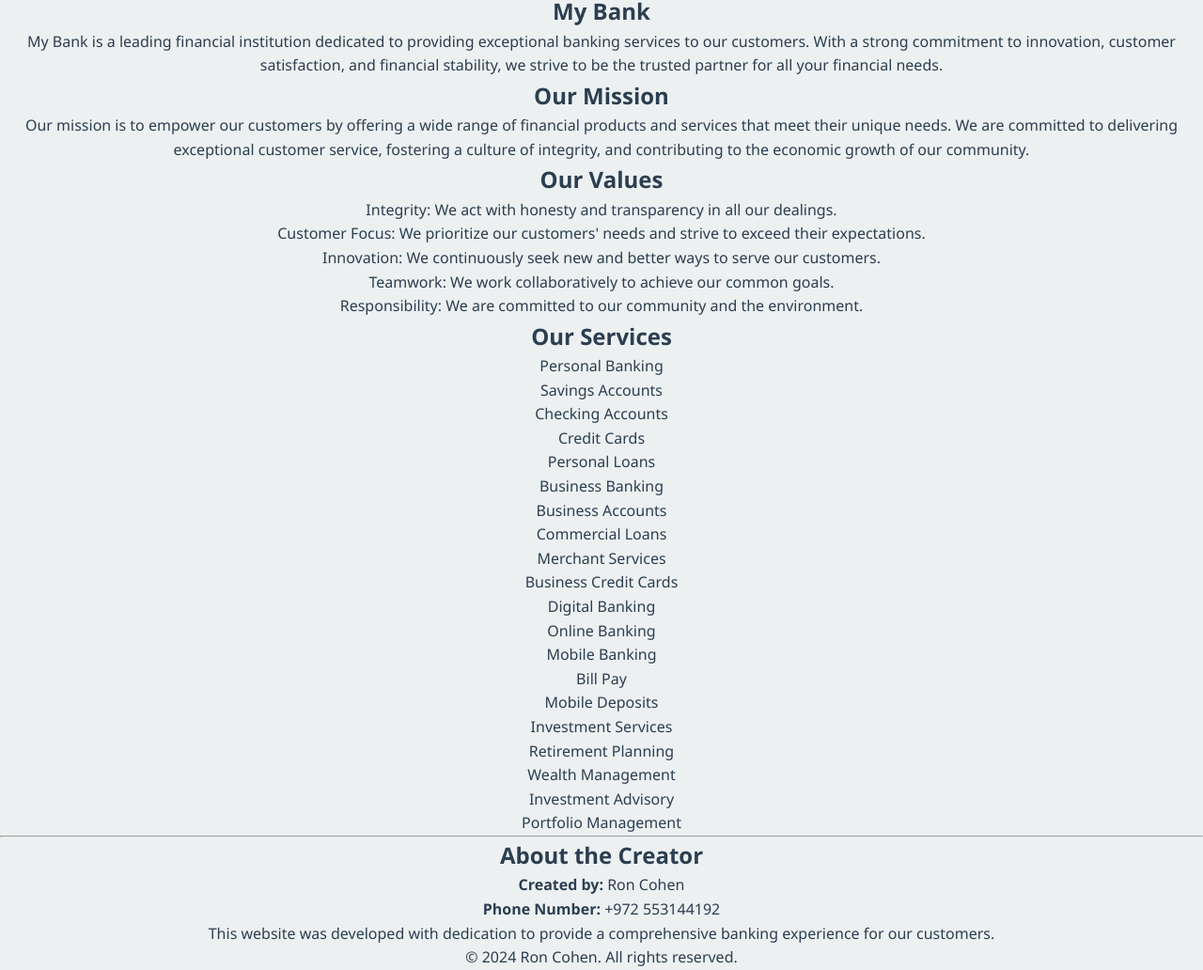
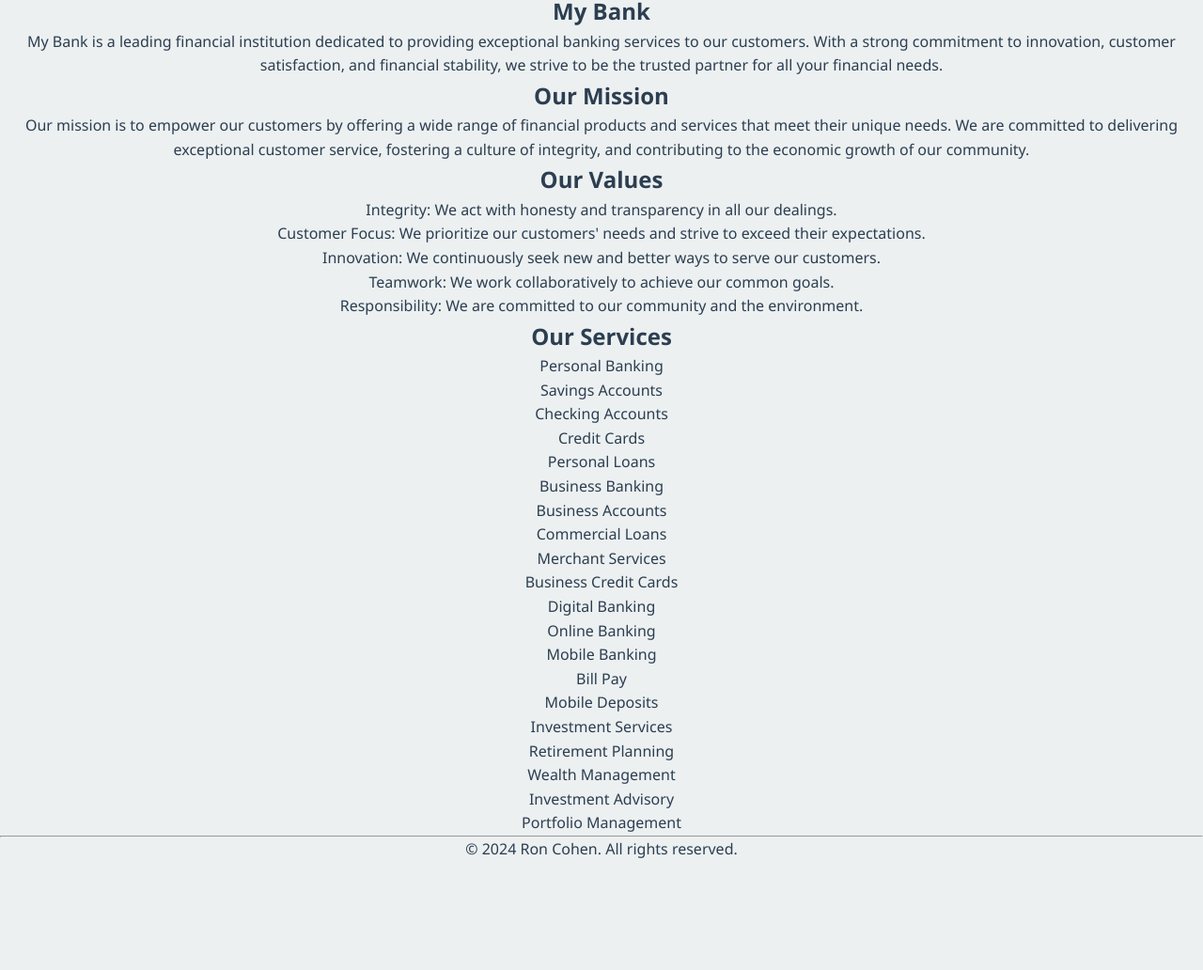
Before and after one commit to SuperTapTap2024/Rons-Bank, a plain HTML site: page about.html in a window 1280 px wide. Shown: the part 58-1090 px from the top of the page at 94% size. After the commit the page ends 975 px from the top, so only its background shows below. Drawn offline with Linux system fonts and the light colour scheme.

Commit message:
about.html

```diff
--- a/about.html
+++ b/about.html
@@ -62,11 +62,7 @@
 
         <hr> <!-- Adding a horizontal line for separation -->
 
-        <h2>About the Creator</h2>
         <div class="creator-info">
-            <p><strong>Created by:</strong> Ron Cohen</p>
-            <p><strong>Phone Number:</strong> +972 553144192</p>
-            <p>This website was developed with dedication to provide a comprehensive banking experience for our customers.</p>
             <p>© 2024 Ron Cohen. All rights reserved.</p>
         </div>
 </center>
```
